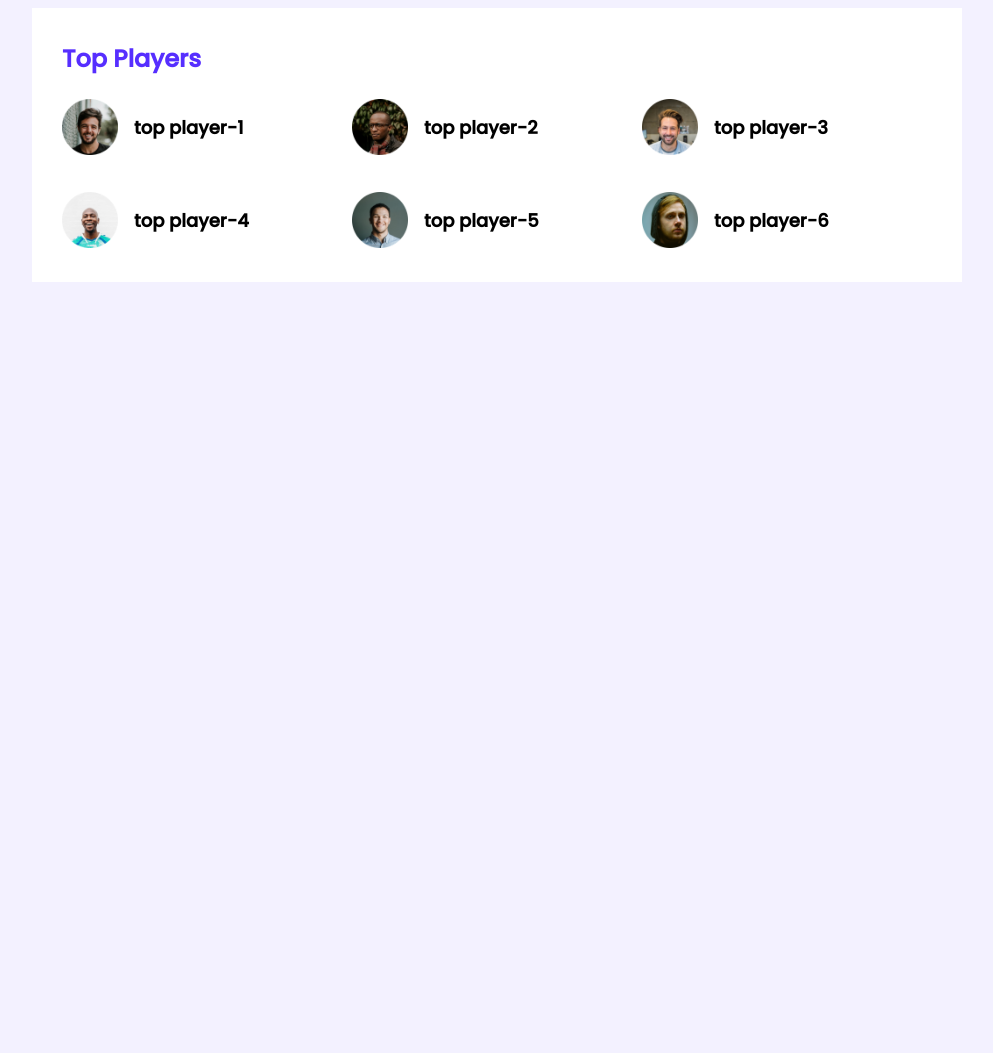
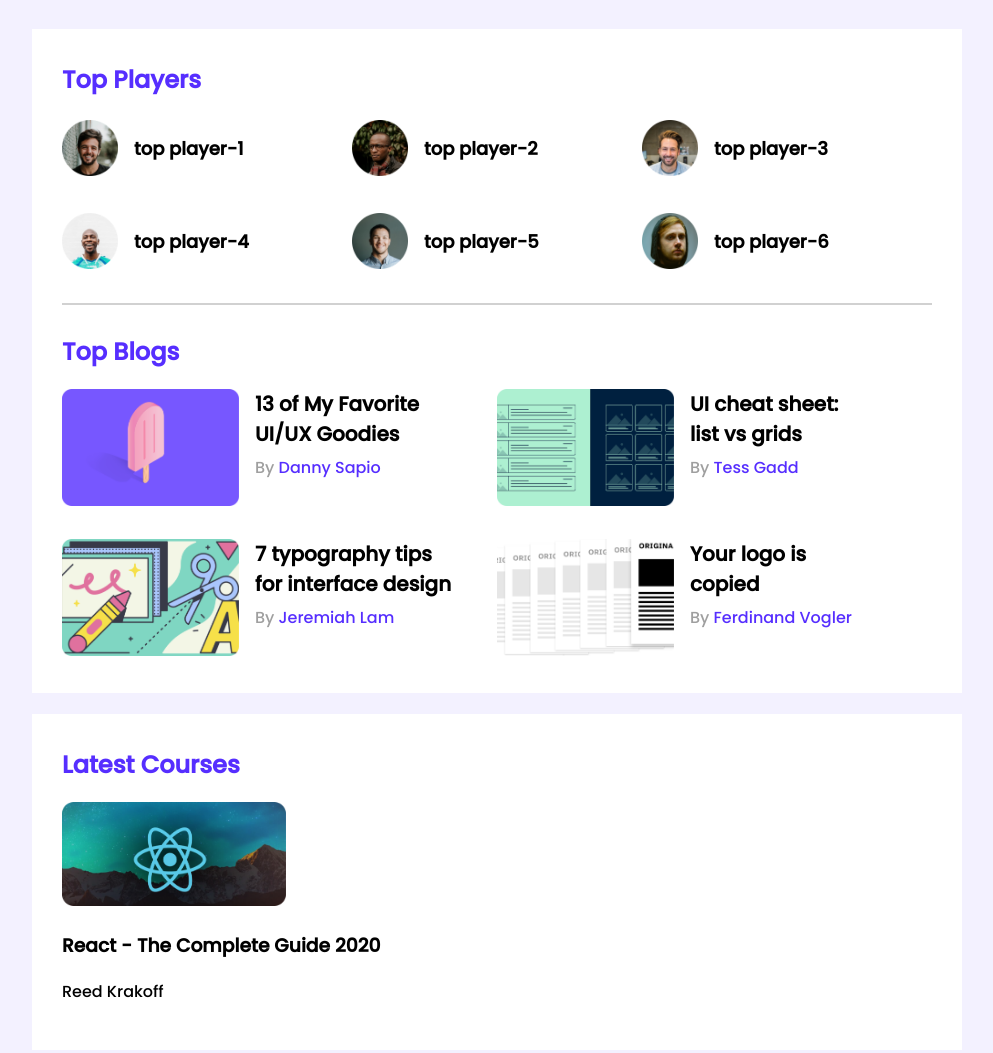
Before and after one commit to rakibtweets/leader-board-css3, a plain HTML site: page index.html in a window 1280 px wide. Shown: the whole page, without its empty margins (143-1136 px from the left). Before the commit the page ends 800 px from the top, so only its background shows below. Drawn offline with Linux system fonts and the light colour scheme.

Commit message:
blog section complete

```diff
--- a/index.html
+++ b/index.html
@@ -1,5 +1,6 @@
 <!DOCTYPE html>
 <html lang="en">
+
 <head>
     <meta charset="UTF-8">
     <meta http-equiv="X-UA-Compatible" content="IE=edge">
@@ -8,6 +9,7 @@
     <!-- stylesheet -->
     <link rel="stylesheet" href="style.css">
 </head>
+
 <body>
 
     <!-- Header Start -->
@@ -29,33 +31,102 @@
                 <div class="players">
                     <div class="player">
                         <img src="images/players/player-1.png" alt="">
-                        <h3  class="player-name">top player-1</h3>
+                        <h3 class="player-name">top player-1</h3>
                     </div>
                     <div class="player">
                         <img src="images/players/player-2.png" alt="">
-                        <h3  class="player-name">top player-2</h3>
+                        <h3 class="player-name">top player-2</h3>
                     </div>
                     <div class="player">
                         <img src="images/players/player-3.png" alt="">
-                        <h3  class="player-name">top player-3</h3>
+                        <h3 class="player-name">top player-3</h3>
                     </div>
                     <div class="player">
                         <img src="images/players/player-4.png" alt="">
-                        <h3  class="player-name">top player-4</h3>
+                        <h3 class="player-name">top player-4</h3>
                     </div>
                     <div class="player">
                         <img src="images/players/player-5.png" alt="">
-                        <h3  class="player-name">top player-5</h3>
+                        <h3 class="player-name">top player-5</h3>
                     </div>
                     <div class="player">
                         <img src="images/players/player-6.png" alt="">
-                        <h3  class="player-name">top player-6</h3>
+                        <h3 class="player-name">top player-6</h3>
                     </div>
 
                 </div>
             </div>
 
+            <hr>
+
+            <!-- Top Blog Sections -->
+
+            <div class="top-blogs">
+                <h2 class="section-title">Top Blogs</h2>
+                <div class="blogs">
+                    <article class="blog">
+                        <div class="thumnail">
+                            <img src="images/blogs/blog-1.png" alt="">
+                        </div>
+                        <div class="blog-info">
+                            <h3 class="blog-title">13 of My Favorite <br> UI/UX Goodies</h3>
+                            <p class="blog-author">By <a href="#">Danny Sapio</a></p>
+                        </div>
+                    </article>
+                    <article class="blog">
+                        <div class="thumnail">
+                            <img src="images/blogs/blog-2.png" alt="">
+                        </div>
+                        <div class="blog-info">
+                            <h3 class="blog-title">UI cheat sheet: <br>
+                                list vs grids</h3>
+                            <p class="blog-author">By <a href="#">Tess Gadd</a></p>
+                        </div>
+                    </article>
+                    <article class="blog">
+                        <div class="thumnail">
+                            <img src="images/blogs/blog-3.png" alt="">
+                        </div>
+                        <div class="blog-info">
+                            <h3 class="blog-title">7 typography tips <br>
+                                for interface design</h3>
+                            <p class="blog-author">By <a href="#">Jeremiah Lam</a></p>
+                        </div>
+                    </article>
+                    <article class="blog">
+                        <div class="thumnail">
+                            <img src="images/blogs/blog-4.png" alt="">
+                        </div>
+                        <div class="blog-info">
+                            <h3 class="blog-title">Your logo is <br>
+                                copied</h3>
+                            <p class="blog-author">By <a href="#">Ferdinand Vogler</a></p>
+                        </div>
+                    </article>
+                </div>
+            </div>
+
         </section>
+
+        <!-- Latest Courses -->
+
+        <section class="container">
+            <h2 class="section-title">Latest Courses</h2>
+            <div class="courses">
+                <div class="course">
+                    <div class="course-banner">
+                        <img src="images/courses/course-1.png" alt="">
+                    </div>
+                    <div class="course-info">
+                        <h3 class="course-title">React - The Complete Guide 2020 </h3>
+                        <p class="course-author">Reed Krakoff</p>
+                    </div>
+                </div>
+            </div>
+        </section>
+
+
+
 
     </main>
 
@@ -67,4 +138,5 @@
 
 
 </body>
+
 </html>
--- a/style.css
+++ b/style.css
@@ -1,41 +1,91 @@
- /* fonts */
- @import url('https://fonts.googleapis.com/css2?family=Poppins:wght@500&display=swap');
+/* fonts */
+@import url("https://fonts.googleapis.com/css2?family=Poppins:wght@500&display=swap");
 
-  /* common style or utilities */
-body{
-    font-family: 'Poppins', sans-serif;
-    background-color: #F3F1FF;
+/* common style or utilities */
+body {
+    font-family: "Poppins", sans-serif;
+    background-color: #f3f1ff;
 }
-main{
+main {
     display: flex;
     justify-content: center;
+    flex-direction: column;
+    align-items: center;
 }
-.container{
-    background-color: #FFFFFF;
+.container {
+    background-color: #ffffff;
     width: 870px;
     padding: 30px;
-
+    margin-top: 21px;
 }
-.section-title{
-    color: #562EFF;
+hr {
+    border: 1px solid #d1d1d1;
+    margin-bottom: 29px;
+}
+.section-title {
+    color: #562eff;
     font-size: 24px;
     margin-top: 3px;
 }
-.players{
+.players {
     display: grid;
-    grid-template: repeat(2,1fr)/repeat(3,1fr);
+    grid-template: repeat(2, 1fr) / repeat(3, 1fr);
     grid-row-gap: 30px;
 }
-.player{
+.top-players {
+    margin-bottom: 30px;
+}
+.player {
     display: flex;
     align-items: center;
-
 }
-.player img{
+.player img {
     width: 56px;
     height: 56px;
 }
-.player-name{
+.player-name {
     padding-left: 16px;
     font-size: 18px;
 }
+
+/* top player style end */
+
+/* Top Blog section style */
+
+.blogs {
+    display: grid;
+    grid-template: repeat(2, 1fr) / repeat(2, 1fr);
+    row-gap: 26px;
+}
+.blog .thumnail img {
+    width: 177px;
+    height: 117px;
+}
+.blog {
+    display: flex;
+    /* align-items: center; */
+}
+.blog-info {
+    margin-left: 16px;
+}
+.blog-title {
+    font-size: 20px;
+    margin: 0;
+}
+.blog-author {
+    color: #9f9f9f;
+    font-size: 16px;
+    margin-top: 6px;
+}
+.blog-author a {
+    text-decoration: none;
+    color: #562eff;
+    font-size: 16px;
+}
+
+/* latest courses styles */
+
+.course .course-banner img {
+    width: 224px;
+    height: 104px;
+}
```
